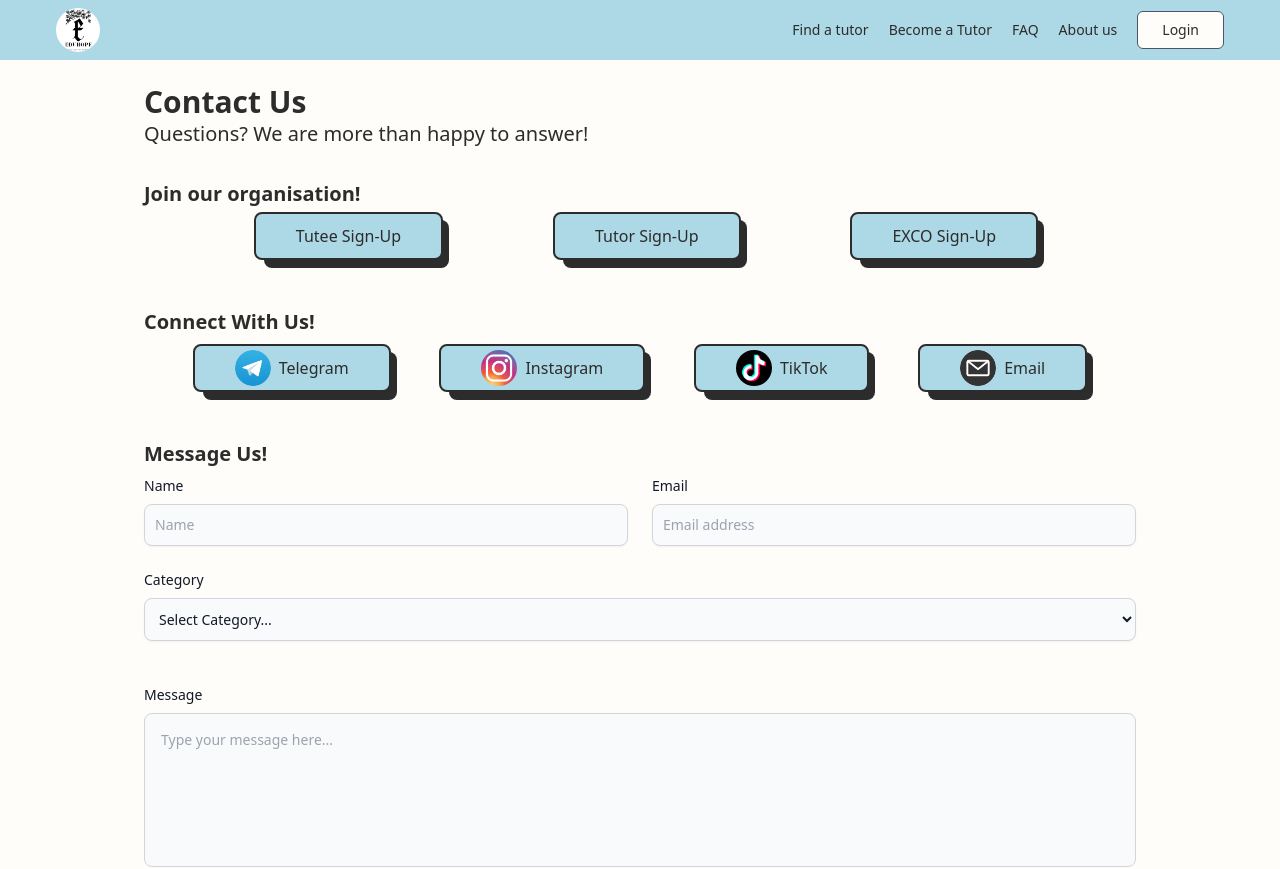
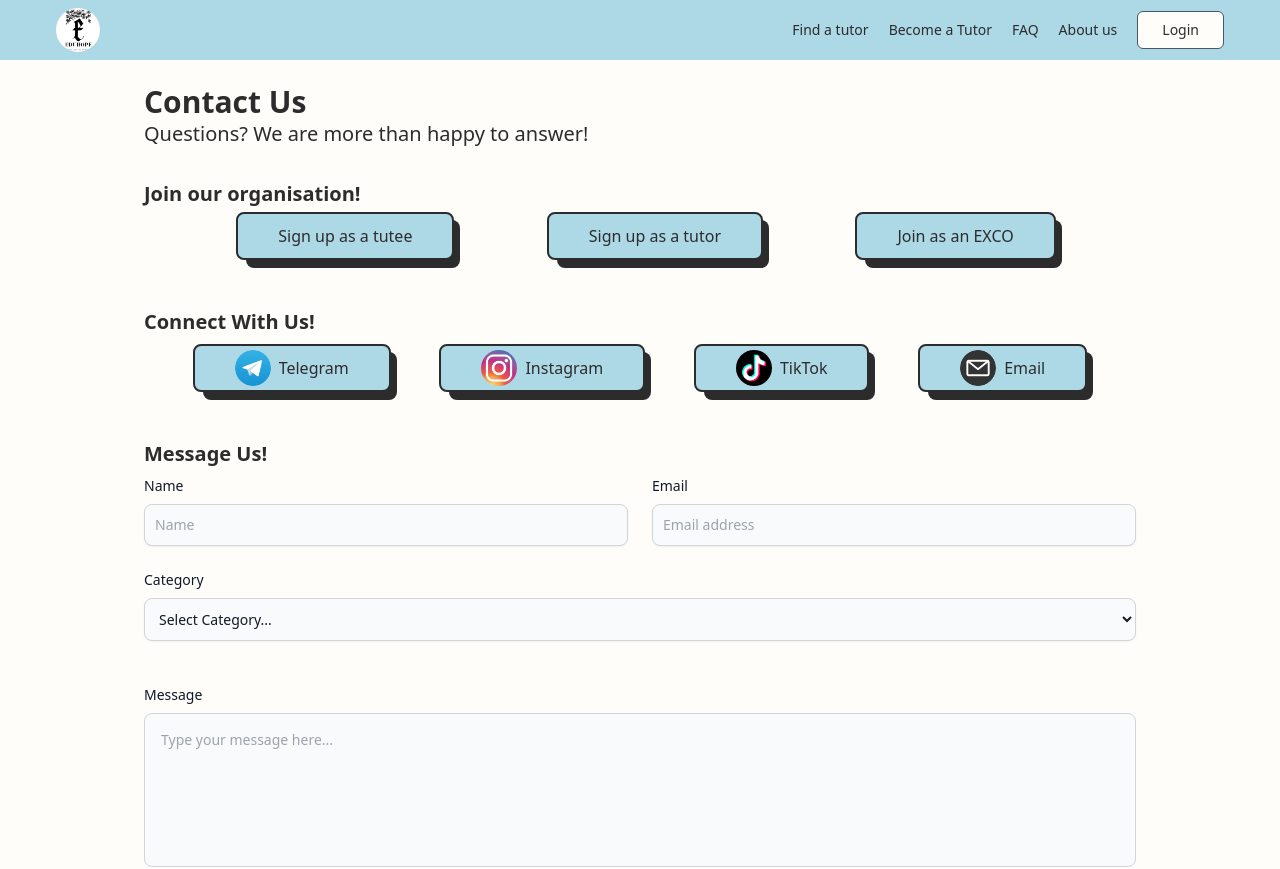
Before and after one commit to tch1001/EduHopeSG, a Next.js app in the folder frontend/: page /contact in a window 1280 px wide. Shown: the top 869 px of the page. Built offline with nearby package versions, Linux system fonts and the light colour scheme; no server answers.

Commit message:
Revert edits back using map func. edit css to full tailwind

```diff
--- a/frontend/pages/contact.js
+++ b/frontend/pages/contact.js
@@ -67,27 +67,17 @@ const Contact = ({ joinUs, connectUs }) => {
                 <div className="flex flex-col gap-1">
                     <h2 className="text-xl font-bold">Join our organisation!</h2>
                     <div className="sm:w-full flex flex-wrap justify-evenly lg:justify-evenly">
-                        <div className="mt-3 sm:mt-0 sm:ml-3">
-                            <Link href="https://forms.gle/go6DKruGaZUyQwLp9" target="_blank" passHref>
+                        {
+                            joinUs.map(({ url, name }, i) => (
+                                <div className="mt-3 sm:mt-0 sm:ml-3" key={i}>
+                                    <Link href={url} target="_blank" passHref>
                                         <Button className={styles.contactSocialMedia} role="button">
-                                    Tutee Sign-Up
+                                            {name}
                                         </Button>
                                     </Link>
                                 </div>
-                        <div className="mt-3 sm:mt-0 sm:ml-3">
-                            <Link href="https://forms.gle/rGfEasoyakNT4oMb8" target="_blank" passHref>
-                                <Button className={styles.contactSocialMedia} role="button">
-                                    Tutor Sign-Up
-                                </Button>
-                            </Link>
-                        </div>
-                        <div className="mt-3 sm:mt-0 sm:ml-3">
-                            <Link href="https://forms.gle/1URf8q3MxHeFzefF9" target="_blank" passHref>
-                                <Button className={styles.contactSocialMedia} role="button">
-                                    EXCO Sign-Up
-                                </Button>
-                            </Link>
-                        </div>
+                            ))
+                        }
                     </div>
                 </div>
                 <div className="flex flex-col gap-2">
@@ -96,58 +86,23 @@ const Contact = ({ joinUs, connectUs }) => {
                     <div className="flex flex-col md:flex-row">
                         <div className="flex-1">
                             <div className="flex flex-wrap justify-evenly">
-                                <Link href="https://t.me/eduhopesg/" target="_blank" passHref>
+                                {
+                                    connectUs.map(({ url, name, altText, image }, i) => (
+                                        <Link href={url} target="_blank" passHref key={i}>
                                             <Button className={styles.contactSocialMedia} role="button">
                                                 <Image
                                                     className="rounded-full md:w-9 h-auto"
-                                            src="/images/telegram.png"
+                                                    src={image}
+                                                    alt={altText}
                                                     width={ICON_SIZE}
                                                     height={ICON_SIZE}
                                                     quality={ICON_QUALITY}
-                                            alt="Our Telegram channel"
                                                 />
-                                        <div className="hidden lg:block">Telegram</div>
+                                                <div className="hidden lg:block">{name}</div>
                                             </Button>
                                         </Link>
-                                <Link href="https://www.instagram.com/eduhopesg/" target="_blank" passHref>
-                                    <Button className={styles.contactSocialMedia} role="button">
-                                        <Image
-                                            className="rounded-full md:w-9 h-auto"
-                                            src="/images/instagram.png"
-                                            width={ICON_SIZE}
-                                            height={ICON_SIZE}
-                                            quality={ICON_QUALITY}
-                                            alt="Our Instagram account"
-                                        />
-                                        <div className="hidden lg:block">Instagram</div>
-                                    </Button>
-                                </Link>
-                                <Link href="https://www.tiktok.com/@eduhopesg" target="_blank" passHref>
-                                    <Button className={styles.contactSocialMedia} role="button">
-                                        <Image
-                                            className="rounded-full md:w-9 h-auto"
-                                            src="/images/tiktok.png"
-                                            width={ICON_SIZE}
-                                            height={ICON_SIZE}
-                                            quality={ICON_QUALITY}
-                                            alt="Our TikTok account"
-                                        />
-                                        <div className="hidden lg:block">TikTok</div>
-                                    </Button>
-                                </Link>
-                                <a href="mailto:eduhopesg@gmail.com">
-                                    <Button className={styles.contactSocialMedia} role="button">
-                                        <Image
-                                            className="rounded-full md:w-9 h-auto"
-                                            src="/images/email.png"
-                                            width={ICON_SIZE}
-                                            height={ICON_SIZE}
-                                            quality={ICON_QUALITY}
-                                            alt="Our email address"
-                                        />
-                                        <div className="hidden lg:block">Email</div>
-                                    </Button>
-                                </a>
+                                    ))
+                                }
                             </div>
                         </div>
                     </div>
--- a/frontend/styles/contact.module.css
+++ b/frontend/styles/contact.module.css
@@ -6,15 +6,12 @@
 }
 
 .contactSocialMedia::after {
+    @apply content-[""] translate-x-2 translate-y-2 transition-transform duration-[0.2s] ease-[ease-out] z-[-1];
     @apply rounded-lg bg-black h-12 left-0 w-full absolute;
-    content: "";
-    transform: translate(8px, 8px);
-    transition: transform .2s ease-out;
-    z-index: -1;
 }
 
 .contactSocialMedia:hover:after {
-    transform: translate(0, 0);
+    @apply translate-x-0 translate-y-0;
 }
 
 .contactSocialMedia:active {
@@ -31,18 +28,17 @@
 }
 
 .select:invalid {
-    color: grey;
+    @apply text-[grey];
 }
-
 
 @media (min-width: 576px) {
     .contactSocialMedia {
-        padding: 0 40px;
+      @apply px-10 py-0;
     }
 }
 
 @media (max-width: 685px) {
     .contactSocialMedia {
-        padding: 0 10px;
+      @apply px-2.5 py-0;
     }
 }
```
Lines whose indentation alone changed are shown as unchanged.
